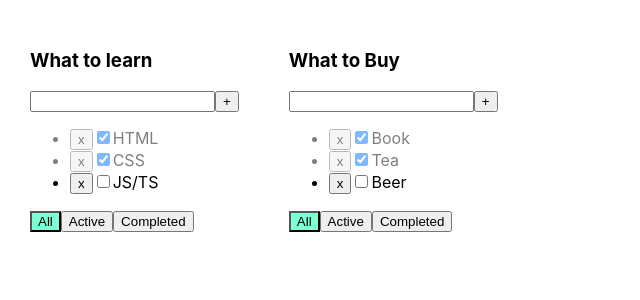
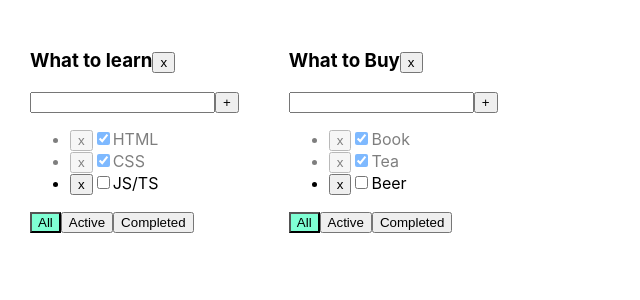
Before and after one commit to Ogospodigosha/todo-list, a React (Create React App) app: page / in a window 1280 px wide. Shown: the top 300 px of the page, without its empty margins (0-640 px from the left). Built offline with nearby package versions, Linux system fonts and the light colour scheme.

Commit message:
add function delete todolist

```diff
--- a/src/App.tsx
+++ b/src/App.tsx
@@ -52,6 +52,9 @@
             [todoListID]: tasks[todoListID].map(el => el.id === taskId ? {...el, isDone: isDoneValue} : el)
         })
     }
+    const deleteTodolist= (todoListID: string)=>{
+        setTodoiLists(todoLists.filter(el=>el.id !== todoListID))
+    }
     const todolistRender = todoLists.map(el => {
         let colander = tasks[el.id]
         let tasksForTodolist = colander
@@ -69,6 +72,7 @@
                              changetodoListsFilter={changetodoListsFilter}
                              changeIsDone={changeIsDone}
                              filter={el.filter}
+                             deleteTodolist={deleteTodolist}
             />
 
     })
--- a/src/Todolist.tsx
+++ b/src/Todolist.tsx
@@ -13,6 +13,7 @@
     changeIsDone: (taskId: string, isDoneValue: boolean, todoListID: string)=>void
     filter: FilterValuesType
     id: string
+    deleteTodolist: (todoListID: string)=> void
 }
 
 
@@ -63,9 +64,12 @@
     const remomeTaskHandler =(id: string)=>{
        return props.removeTask(id, props.id)
     }
+    const deleteTaskHendler =()=>{
+        props.deleteTodolist(props.id)
+    }
     return (
     <div>
-        <h3>{props.title}</h3>
+        <h3>{props.title}<button onClick={deleteTaskHendler}>x</button></h3>
         <div>
             <input value={title} onChange={onChangeHandler} onKeyPress={onKeyPressHandler} className={error ? style.error : ""}/>
             <Button callback={addTaskHandler} nickName={"+"}/>
```
